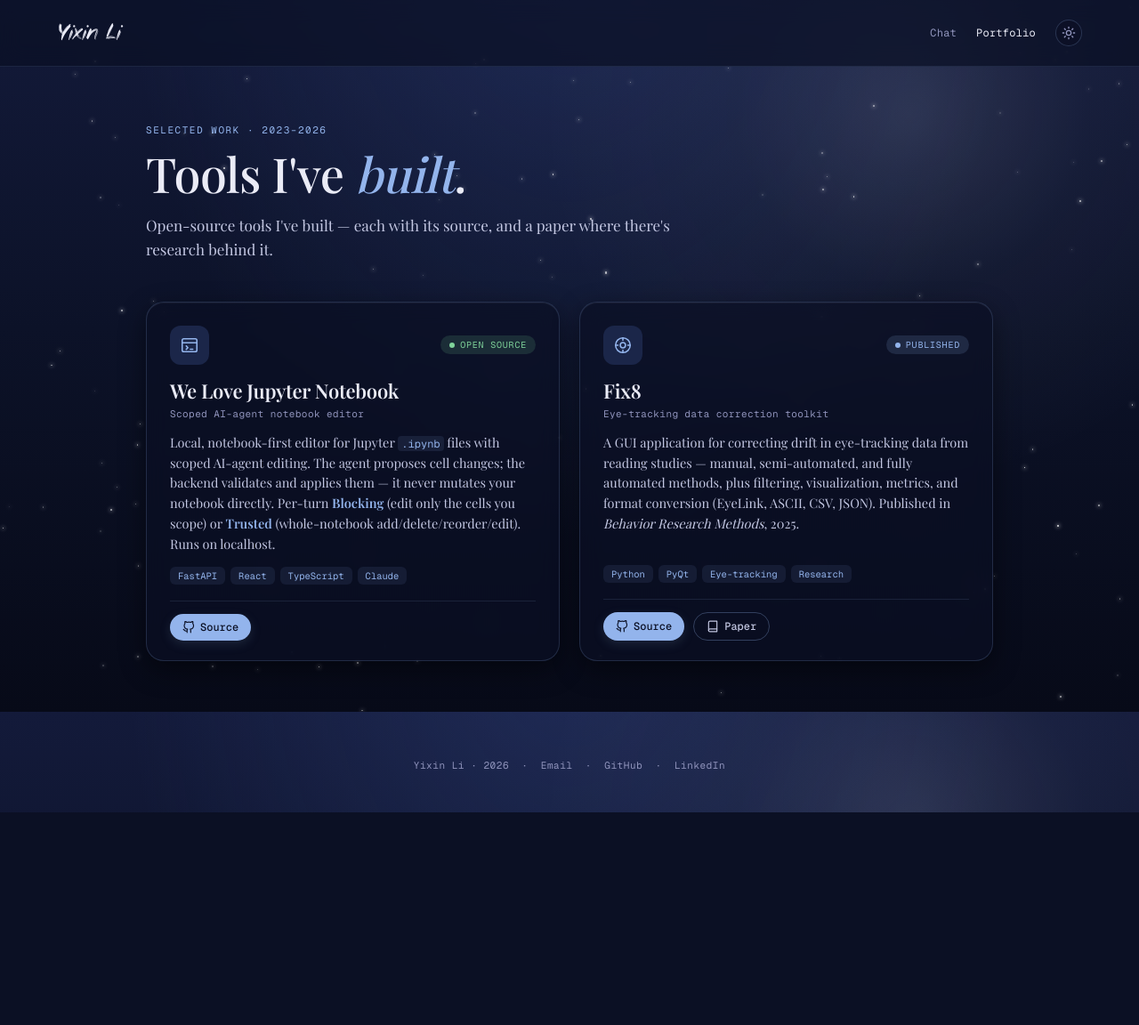
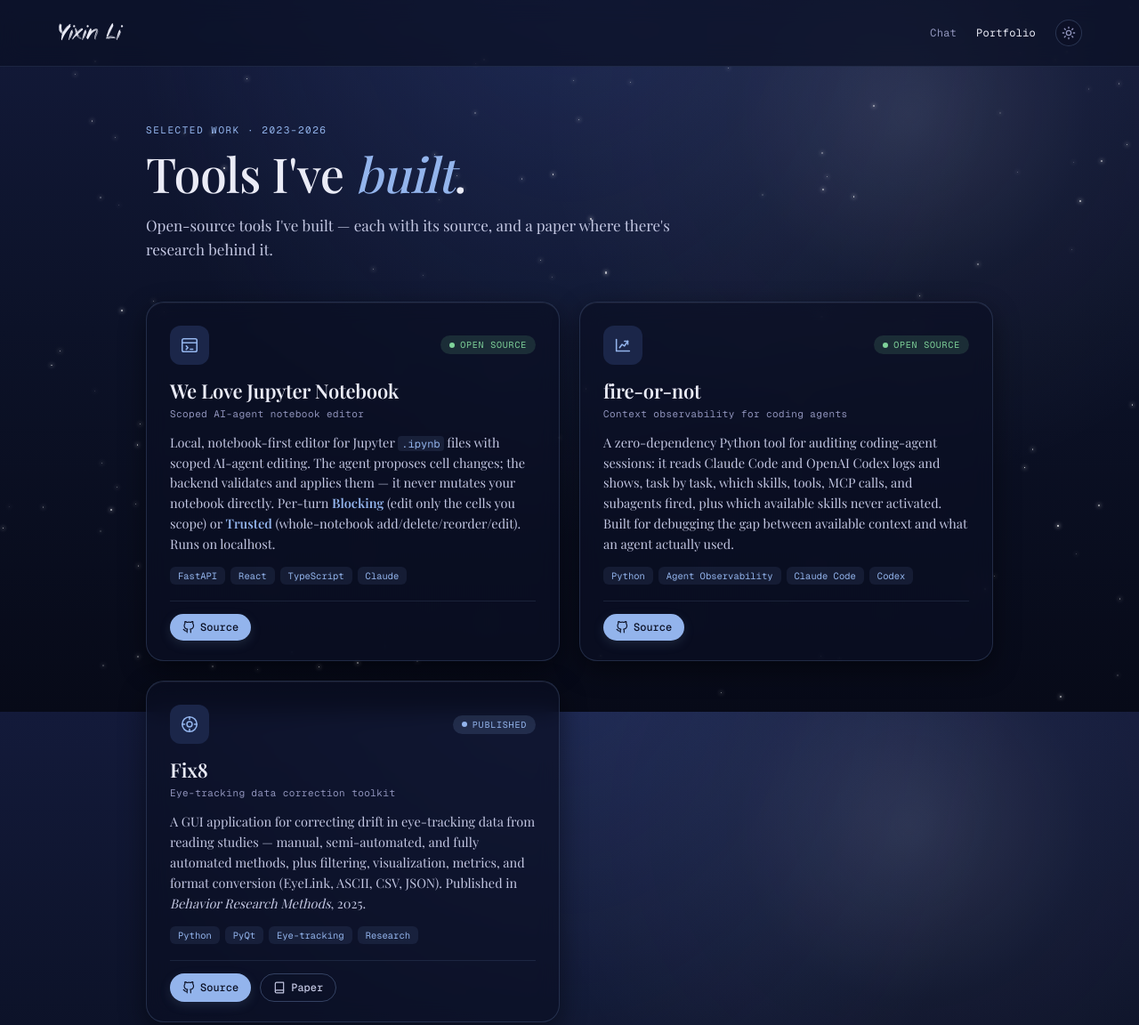
Before and after one commit to AgLyx3/AgLyx3.github.io, a website: page frontend/portfolio.html in a window 1280 px wide. Shown: the top 1152 px of the page at 89% size. Before the commit the page ends 913 px from the top, so only its background shows below. Drawn offline with nearby package versions, Linux system fonts and the light colour scheme; a web font is replaced by a local one.

Commit message:
Add fire-or-not portfolio card

```diff
--- a/frontend/portfolio.html
+++ b/frontend/portfolio.html
@@ -186,6 +186,22 @@
 
       <article class="card">
         <div class="card-top">
+          <div class="card-mark"><svg viewBox="0 0 24 24" fill="none" stroke="currentColor" stroke-width="1.7" stroke-linecap="round" stroke-linejoin="round"><path d="M4 19V5"/><path d="M4 19h16"/><path d="M8 15l3-4 3 2 4-6"/><path d="M18 7h-4"/><path d="M18 7v4"/></svg></div>
+          <span class="card-status status-live"><span class="pip"></span>Open Source</span>
+        </div>
+        <div>
+          <h3>fire-or-not</h3>
+          <div class="sub">Context observability for coding agents</div>
+        </div>
+        <p>A zero-dependency Python tool for auditing coding-agent sessions: it reads Claude Code and OpenAI Codex logs and shows, task by task, which skills, tools, MCP calls, and subagents fired, plus which available skills never activated. Built for debugging the gap between available context and what an agent actually used.</p>
+        <div class="tags"><span class="tag">Python</span><span class="tag">Agent Observability</span><span class="tag">Claude Code</span><span class="tag">Codex</span></div>
+        <div class="links">
+          <a class="link link-live" href="https://github.com/AgLyx3/skill-observability-hook" target="_blank" rel="noopener"><svg viewBox="0 0 24 24" fill="none" stroke="currentColor" stroke-width="2" stroke-linecap="round" stroke-linejoin="round"><path d="M9 19c-5 1.5-5-2.5-7-3m14 6v-3.87a3.37 3.37 0 0 0-.94-2.61c3.14-.35 6.44-1.54 6.44-7A5.44 5.44 0 0 0 20 4.77 5.07 5.07 0 0 0 19.91 1S18.73.65 16 2.48a13.38 13.38 0 0 0-7 0C6.27.65 5.09 1 5.09 1A5.07 5.07 0 0 0 5 4.77a5.44 5.44 0 0 0-1.5 3.78c0 5.42 3.3 6.61 6.44 7A3.37 3.37 0 0 0 9 18.13V22"/></svg>Source</a>
+        </div>
+      </article>
+
+      <article class="card">
+        <div class="card-top">
           <div class="card-mark"><svg viewBox="0 0 24 24" fill="none" stroke="currentColor" stroke-width="1.7" stroke-linecap="round" stroke-linejoin="round"><circle cx="12" cy="12" r="9"/><circle cx="12" cy="12" r="3.2"/><path d="M12 3v3M12 18v3M3 12h3M18 12h3"/></svg></div>
           <span class="card-status status-research"><span class="pip"></span>Published</span>
         </div>
```
